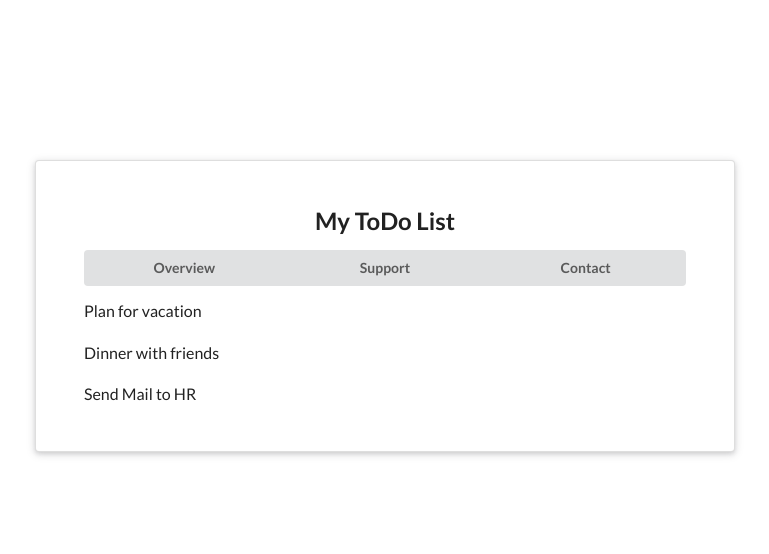
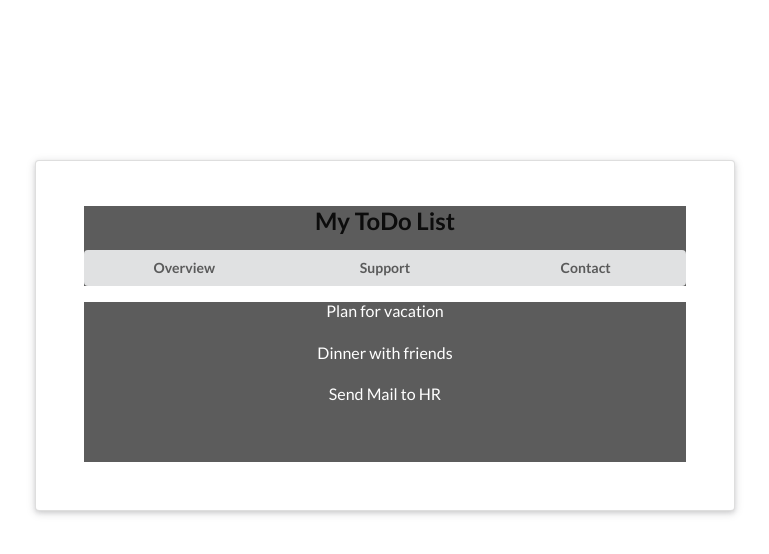
Before and after one commit to bmurenzi25/react-playground, a React (Create React App) app: page /user/1 in a window 1280 px wide. Shown: the top 554 px of the page, without its empty margins (255-1024 px from the left). Built offline with nearby package versions, Linux system fonts and the light colour scheme.

Commit message:
Add, consume context with Context.Consumer and contextType

```diff
--- a/src/App.js
+++ b/src/App.js
@@ -1,17 +1,20 @@
-import React from 'react'
-import Navbar from './components/Navbar'
-import TodoList from './components/TodoList'
-import './App.css'
+import React from 'react';
+import Navbar from './components/Navbar';
+import TodoList from './components/TodoList';
+import './App.css';
+import ThemeContextProvider from './contexts/ThemeContext';
 
 const App = () => {
   return (
     <div className='App'>
-        <div className='ui raised very padded text container segment'>
-            <Navbar />
-            <TodoList />
-        </div>
+      <div className='ui raised very padded text container segment'>
+        <ThemeContextProvider>
+          <Navbar />
+          <TodoList />
+        </ThemeContextProvider>
+      </div>
     </div>
-  )
-}
+  );
+};
 
-export default App
+export default App;
--- a/src/components/Navbar.js
+++ b/src/components/Navbar.js
@@ -1,9 +1,17 @@
+import { render } from '@testing-library/react';
 import React from 'react'
+import { ThemeContext } from '../contexts/ThemeContext'
 
 const Navbar = () => {
     return (
-    <nav>
-        <h2 className='ui centered header'>My ToDo List</h2>
+        <ThemeContext.Consumer>
+            {(context) => {
+                console.log(context);
+                const { isDarkTheme, darkTheme, lightTheme } = context;
+                const theme = isDarkTheme ? darkTheme : lightTheme;
+                return (
+                    <nav style={{ background: theme.background, color: theme.text }}>
+                        <h2 className='ui centered header' style={{ textAlign: 'center' }}>My ToDo List</h2>
                         <div className='ui three buttons'>
                             <button className='ui button'>Overview</button>
                             <button className='ui button'>Support</button>
@@ -11,6 +19,9 @@ const Navbar = () => {
                         </div>
                     </nav>
                 )
+            }}
+        </ThemeContext.Consumer>
+    )
 }
 
 export default Navbar
--- a/src/components/TodoList.js
+++ b/src/components/TodoList.js
@@ -1,9 +1,13 @@
 import React from 'react'
+import { ThemeContext } from '../contexts/ThemeContext'
 
 class TodoList extends React.Component {
+    static contextType = ThemeContext;
     render () {
+        const { isDarkTheme, darkTheme, lightTheme } = this.context;
+        const theme = isDarkTheme ? darkTheme : lightTheme;
         return (
-          <div className='ui list'>
+          <div className='ui list' style={{ background: theme.background, color: theme.text, height: '160px', textAlign: 'center' }}>
               <p className='item'>Plan for vacation</p>
               <p className='item'>Dinner with friends</p>
               <p className='item'>Send Mail to HR</p>
--- a/src/contexts/ThemeContext.js
+++ b/src/contexts/ThemeContext.js
@@ -4,11 +4,11 @@ export const ThemeContext = createContext();
 class ThemeContextProvider extends Component {
   state = {
     isDarkTheme: true,
-    darkTheme: {
+    lightTheme: {
       background: '#d8ddf1',
       text: '#222',
     },
-    lightTheme: {
+    darkTheme: {
       background: '#5c5c5c',
       text: '#fff',
     },
```
Lines whose indentation alone changed are shown as unchanged.
